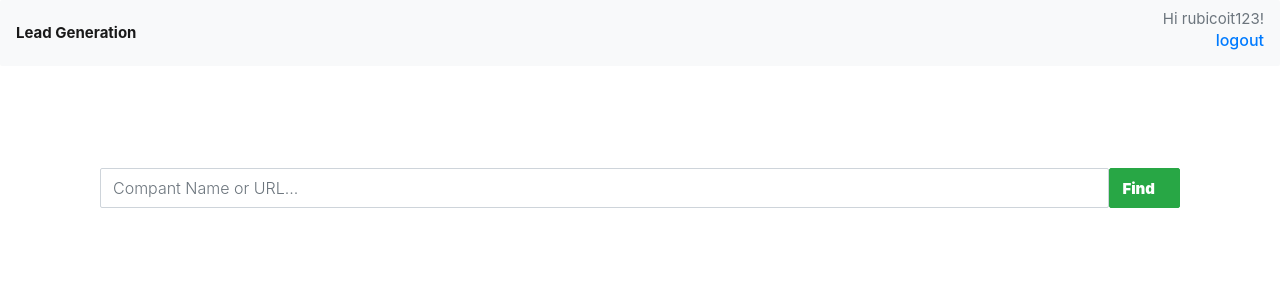
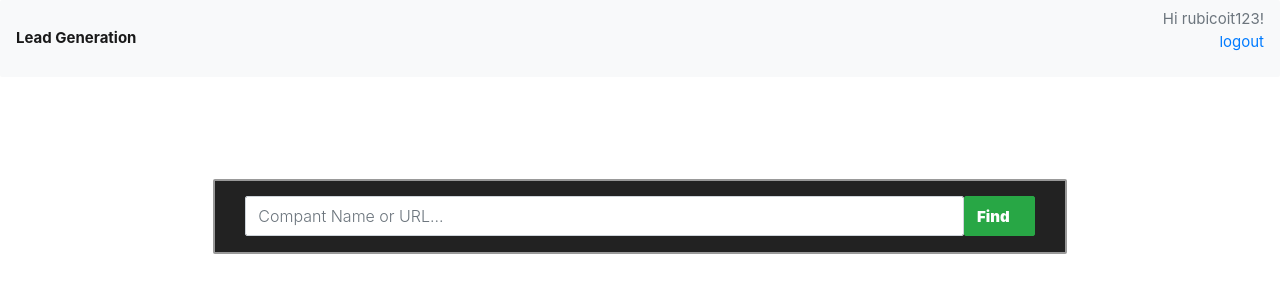
Before and after one commit to vanthoff10/django-sqlsearch-engine, a Django app: page / in a window 1280 px wide. Shown: the top 300 px of the page. Run offline with Django 3.2, Linux system fonts and the light colour scheme; a user stored in the database is signed in; some libraries are stand-ins or nearby versions.

Commit message:
before google sheets API data import

```diff
--- a/templates/home.html
+++ b/templates/home.html
@@ -111,13 +111,24 @@ input[type="text"] {
 .data_header_text {
   text-align: center;
 }
+
+.logout-text {
+  font-size:15px;
+}
+
+.border-class {
+  border: 2px solid #999999;
+  background-color: #222222;
+  padding-top:15px;
+}
+
 </style>
 
 {% if user.is_authenticated %}
   <nav class="navbar navbar-light bg-light">
     <span class="navbar-brand mb-0 font-weight-bold nav-text">Lead Generation</span>
     <span class=" text-muted username-text">Hi {{ user.username }}!
-       <p class="text-right h6"><a href="{% url 'logout' %}">logout</a></p>
+       <p class="text-right logout-text"><a href="{% url 'logout' %}">logout</a></p>
     </span>
   </nav>
 
@@ -127,9 +138,9 @@ input[type="text"] {
 
 
 
-<div class="container" style="margin-top: 8%;">
-  <div class="col-md-12 col-md-offset-3">
-    <div class="row">
+<div class="col-8  border-class container" style="margin-top: 8%;">
+  <div class=" col-md-12 col-md-offset-3">
+    <div class=" row">
     <!--<div id="logo" class="text-center">-->
     <!--<h1>This is Logo</h1><p>Slogan of thematic</p>-->
     <!--</div>-->
```
